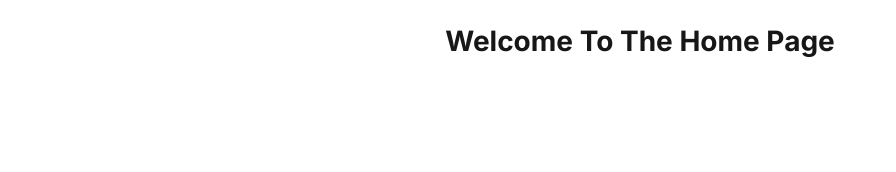
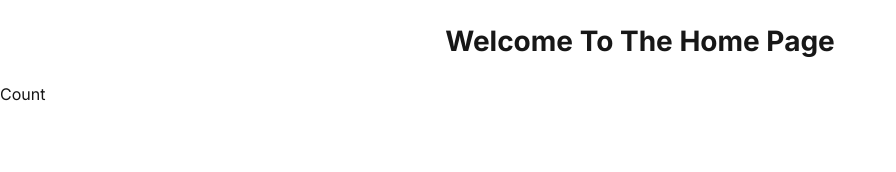
Before and after one commit to TheComing06/calc-app, a Next.js app: page / in a window 1280 px wide. Shown: the top 172 px of the page, without its empty margins (0-896 px from the left). Built offline with nearby package versions, Linux system fonts and the light colour scheme.

Commit message:
add button

```diff
--- a/src/app/page.tsx
+++ b/src/app/page.tsx
@@ -1,6 +1,8 @@
+'use client'
 import { Fragment } from "react";
 
 export default function HomePage() {
+
   return (
     <>
       <header>
@@ -10,7 +12,7 @@ export default function HomePage() {
       </header>
       <main>
         <div>
-
+          <button >Count</button>
         </div>
       </main>
     </>
```
